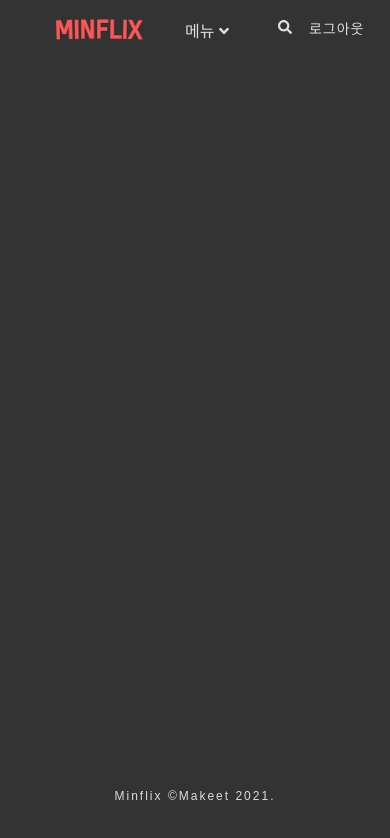
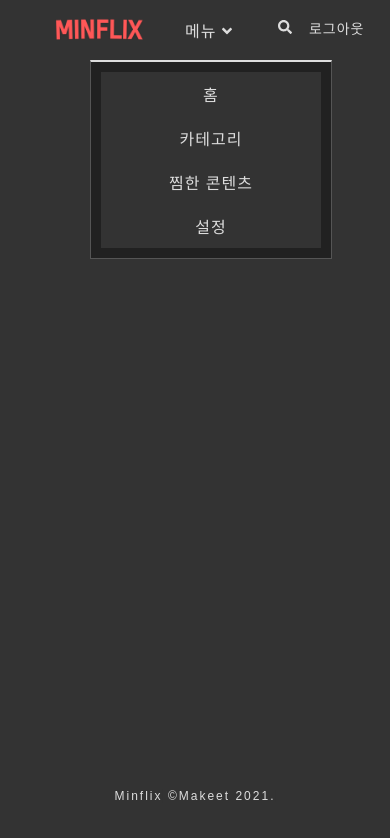
Before and after one commit to Makeet/minflix, a React (Create React App) app: page / in a window 390 px wide. Both pictures are taken after a click on the link "메뉴". Shown: the top 838 px of the page. Built offline with nearby package versions, Linux system fonts and the light colour scheme.

Commit message:
menu toggle & componrnts 정리

```diff
--- a/src/App.css
+++ b/src/App.css
@@ -12,77 +12,4 @@ ul, ol {
 
 a {
   text-decoration: none;
-  color: #ddd;
 }
-
-/* header */
-.App-logo {
-  pointer-events: none;
-  width: 88px;
-  margin-left: 30px;
-}
-
-.App-header {
-  /* background-color: #333; */
-  width: 100%;
-  height: 55px;
-  position: fixed;
-  top: 0px;
-  left: 0px;
-  z-index: 2;
-  display: flex;
-  justify-content: space-between;
-}
-
-.App-header ul {
-  display: flex;
-  padding: 10px;
-  position: absolute;
-  top: 15%;
-  margin-left: 15px;
-}
-.App-header ul li {
-  cursor: pointer;
-  letter-spacing: 1px;
-}
-
-.App-header .left_menu li, .App-header .right_menu li {
-  margin-left: 17px;
-  color: #ddd;
-  font-size: 14px;
-}
-
-.App-header .left_menu{
-  left: 170px;
-  margin: 0px;
-}
-
-.App-header .right_menu{
-  right: 4vw;
-}
-
-.App-header #menu {
-  display: none;
-  margin-left: 42px;
-}
-
-footer {
-  position: absolute;
-  bottom: 5vh;
-  left: 50%;
-  z-index: 2;
-  font: 12px/1 "arial";
-  color: #ddd;
-  letter-spacing: 2px;
-  transform: translateX(-50%);
-}
-
-
-@media screen and (max-width: 639px) {
-  .App-header .left_menu {
-    display: none;
-  }
-  .App-header #menu {
-    display: inline;
-  }
-}
--- a/src/App.js
+++ b/src/App.js
@@ -1,29 +1,19 @@
-import logo from './logos/logo.png';
+import React from 'react';
+import { BrowserRouter as Router, Switch, Route } from 'react-router-dom';
 import './App.css';
-import { FontAwesomeIcon } from "@fortawesome/react-fontawesome";
-import { faAngleDown, faSearch } from "@fortawesome/free-solid-svg-icons";
+import Home from 'components/Home';
+import NavBar from 'components/NavBar';
 
 function App() {
   return (
-    <div className="App">
-      <header className="App-header">
-        <ul><li><img src={logo} className="App-logo" alt="logo" /></li>
-        <a href="#" id="menu">메뉴 <FontAwesomeIcon icon={faAngleDown} /></a>
-        </ul>
-        <ul class="left_menu">
-          <li><a href="#">홈</a></li>
-          <li><a>카테고리</a></li>
-          <li><a href="#">찜한 콘텐츠</a></li>
-        </ul>
+    <div>
+      <Router basename="/">
+        <NavBar />
+        <Switch>
+          <Route exact path="/" component={Home} />
 
-        <ul class="right_menu">
-          <li><FontAwesomeIcon icon={faSearch} /></li>
-          <li ><a href="#">로그아웃</a></li>
-        </ul>
-      </header>
-
-      <footer className="App-footer"><a href="https://github.com/Makeet/minflix">Minflix</a> &copy;Makeet {new Date().getFullYear()}.</footer>
-
+        </Switch>
+      </Router>
     </div>
       );
     }
--- /dev/null
+++ b/src/components/Home.js
@@ -0,0 +1,10 @@
+
+function Home() {
+  return (
+    <div>
+
+    </div>
+      );
+    }
+
+    export default Home;
--- /dev/null
+++ b/src/components/NavBar.css
@@ -0,0 +1,120 @@
+/* reset */
+*{
+  padding: 0px;
+  margin: 0px;
+  box-sizing: border-box;
+  background: #333;
+}
+
+ul, ol {
+  list-style: none;
+}
+
+a {
+  text-decoration: none;
+  color: #ddd;
+}
+
+a:hover {
+  color: #ddd;
+}
+
+/* header */
+.logo {
+    pointer-events: none;
+    width: 88px;
+    margin-left: 45px;
+  }
+
+  .header {
+    /* background-color: #333; */
+    width: 100%;
+    height: 55px;
+    position: fixed;
+    top: 0px;
+    left: 0px;
+    z-index: 2;
+    display: flex;
+    justify-content: space-between;
+  }
+
+  .header ul {
+    display: flex;
+    padding: 10px;
+    position: absolute;
+    top: 15%;
+  }
+  .header ul li {
+    cursor: pointer;
+    letter-spacing: 1px;
+  }
+
+  .header .left_menu li, .header .right_menu li {
+    margin-left: 17px;
+    color: #ddd;
+    font-size: 14px;
+  }
+
+  .header .left_menu{
+    left: 170px;
+    margin: 0px;
+  }
+
+  .header .right_menu{
+    right: 4vw;
+  }
+
+  .header .navigation-menu {
+    display: none;
+    margin-left: 42px;
+  }
+
+  .show-menu{
+    border: 1px solid #555;
+    border-top: 2px solid #ddd;
+    background-color: rgba(27, 27, 27, 0.7);
+    position: absolute;
+    z-index: 2;
+    width: 100%;
+    height: auto;
+    margin-top: 45px;
+    padding: 0px;
+    left: 90px;
+    text-align:center;
+    flex-direction: column;
+  }
+
+  .show-menu li {
+    padding: 10px 0px 10px 0px;
+  }
+
+  .show-menu li:hover {
+    background-color: rgba(51, 51, 51, 0.7);
+  }
+
+  .hide-menu{
+    visibility: hidden ;
+  }
+
+  /* footer */
+  .footer {
+    position: absolute;
+    bottom: 5vh;
+    left: 50%;
+    z-index: 2;
+    font: 12px/1 "arial";
+    color: #ddd;
+    letter-spacing: 2px;
+    transform: translateX(-50%);
+    z-index: 1;
+  }
+
+
+  @media screen and (max-width: 639px) {
+    .header .left_menu {
+      display: none;
+    }
+    .header .navigation-menu {
+      display: inline;
+    }
+  }
--- /dev/null
+++ b/src/components/NavBar.js
@@ -0,0 +1,48 @@
+import React, { useState } from 'react';
+import { faAngleDown, faSearch } from "@fortawesome/free-solid-svg-icons";
+import { FontAwesomeIcon } from "@fortawesome/react-fontawesome";
+import logo from 'logos/logo.png';
+import './NavBar.css';
+
+
+function NavBar() {
+    const [isOpen, setToggle] = useState(false);
+    const toggleMenu = () => {
+        setToggle(isOpen => !isOpen);
+      }
+
+  return (
+    <div >
+        <header className="header">
+        <ul>
+          <li><img src={logo} className="logo" alt="logo" /></li>
+          <li className="navigation-menu">
+            <a href="#" onClick={()=>toggleMenu()}>메뉴 <FontAwesomeIcon icon={faAngleDown} /></a>
+                <ul class = {isOpen ? "show-menu" : "hide-menu"}>
+                    <li><a href="#">홈</a></li>
+                    <li><a href="#">카테고리</a></li>
+                    <li><a href="#">찜한 콘텐츠</a></li>
+                    <li><a href="#">설정</a></li>
+                </ul>
+          </li>
+        </ul>
+
+        <ul class="left_menu">
+          <li><a href="#">홈</a></li>
+          <li><a>카테고리</a></li>
+          <li><a href="#">찜한 콘텐츠</a></li>
+        </ul>
+
+        <ul class="right_menu">
+          <li><FontAwesomeIcon icon={faSearch} /></li>
+          <li ><a href="#">로그아웃</a></li>
+        </ul>
+      </header>
+
+      <footer className="footer"><a href="https://github.com/Makeet/minflix">Minflix</a> &copy;Makeet {new Date().getFullYear()}.</footer>
+
+    </div>
+      );
+    }
+
+    export default NavBar;
```
Also changed, not shown: 2 other files (tests, documents, lock files or other folders).
